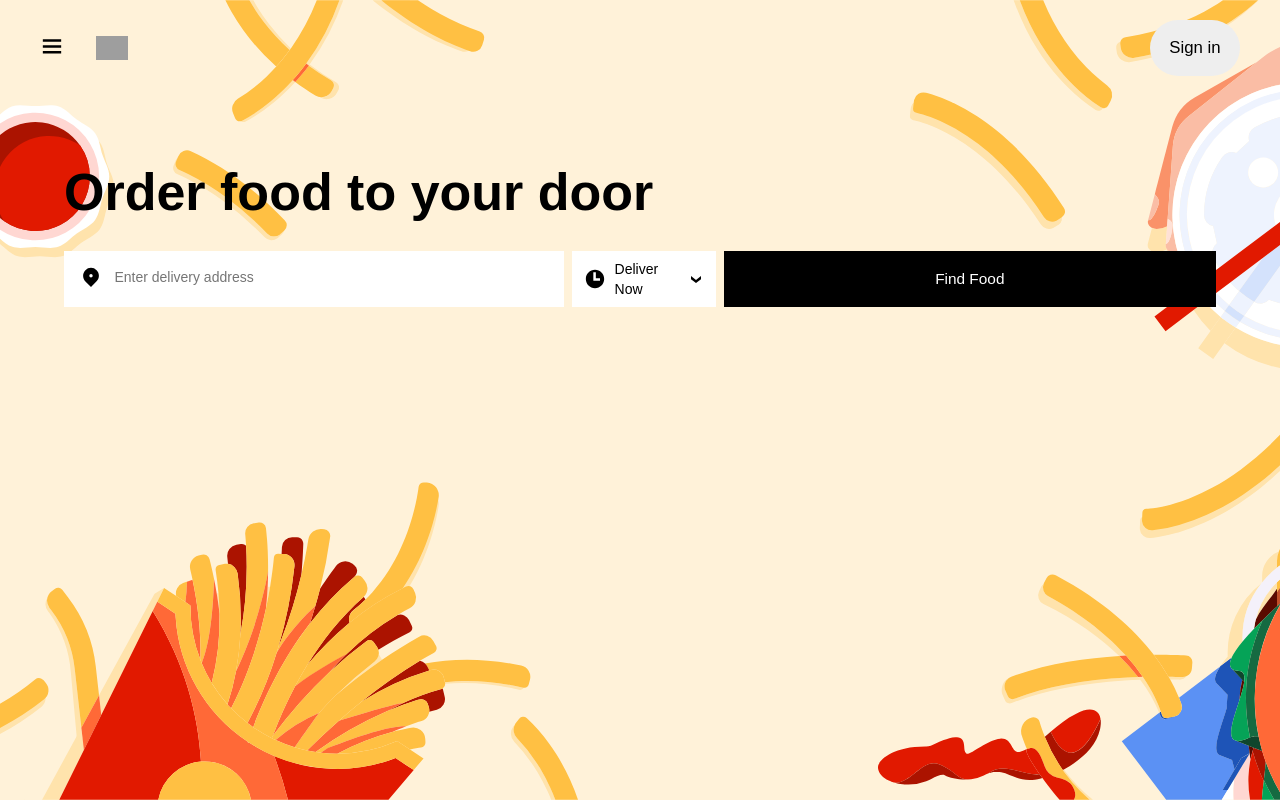
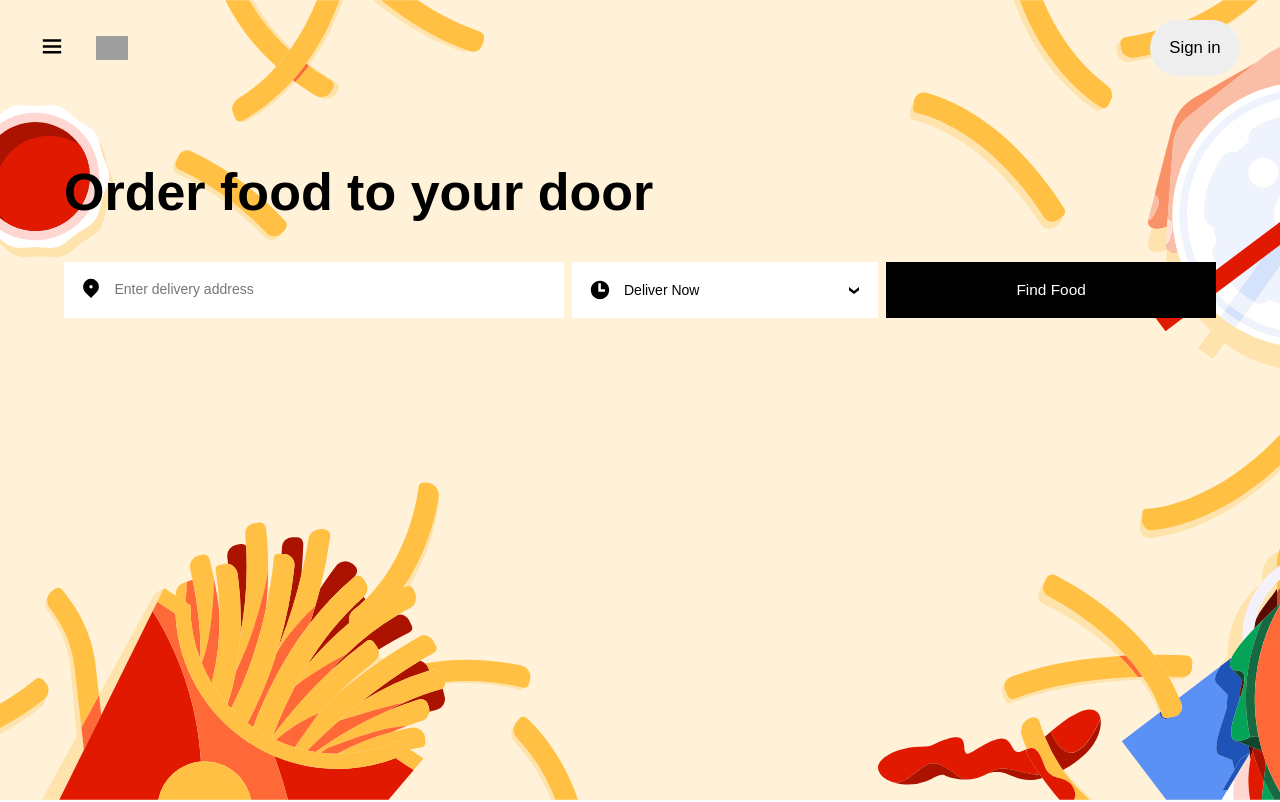
Before and after one commit to akmal2409/spring-foodie-app-react, a React (Create React App) app: page / in a window 1280 px wide. Shown: the top 802 px of the page. Built offline with nearby package versions, Linux system fonts and the light colour scheme; grey boxes are pictures that could not be loaded; a web font is replaced by a local one.

Commit message:
[CHANGE] Adjust the width and spacing of the search container elements

```diff
--- a/src/components/landing/SearchContainer.tsx
+++ b/src/components/landing/SearchContainer.tsx
@@ -22,7 +22,8 @@ const StyledSection = styled.section`
 
   display: flex;
   flex-direction: column;
-  gap: 0.2rem;
+  gap: 1rem;
+  column-gap: 0.3rem;
 
   h1 {
       max-width: 75%;
@@ -92,11 +93,11 @@ const SearchSection = () => {
         autocomplete
         optionIcon={<MapPinIcon />}
         suggestions={suggestions} />
-      <Dropdown value={'Deliver Now'} icon={<ClockIcon />} classes='mt-4'>
+      <Dropdown flexGrow={2} value={'Deliver Now'} icon={<ClockIcon />} classes='mt-4'>
         <Option value='Deliver Now' onClick={() => { }} label='Deliver Now' optionIcon={<ClockIcon />} />
         <Option value='Schedule for later' onClick={() => { }} label='Schedule for later' optionIcon={<CalendarIcon />} />
       </Dropdown>
-      <PrimaryButton height='56px'>Find Food</PrimaryButton>
+      <PrimaryButton style={{ flexGrow: 1 }} height='56px'>Find Food</PrimaryButton>
     </SearchContainer>
   </StyledSection>;
 }
--- a/src/components/layout/Logo.tsx
+++ b/src/components/layout/Logo.tsx
@@ -4,7 +4,11 @@ import logoTransparentDark from '../../assets/logo-transparent-dark.svg';
 const StyledLogo = styled.img`
   display: block;
   height: 24px;
-  width: auto;
+  width: 300px;
+
+  @media (min-width: 768px) {
+    width: auto;
+  }
 `;
 
 const Logo = () => {
--- a/src/components/ui/dropdowns/Dropdown.tsx
+++ b/src/components/ui/dropdowns/Dropdown.tsx
@@ -14,6 +14,9 @@ export const DropdownContainer = styled.div<StylePropsContainer>`
   padding: 8px 0;
   margin: 0;
   cursor: pointer;
+  width: 100%;
+
+  ${props => props.flexGrow ? `flex-grow: ${props.flexGrow};` : ''}
 `;
 
 const OptionContainer = styled.ul`
@@ -57,6 +60,7 @@ const Dropdown = (props: Props) => {
   return <DropdownContainer
     className={props.classes}
     onClick={toggle}
+    flexGrow={props.flexGrow}
     ref={containerRef}
     height={props.height}
     background={props.background}>
@@ -79,11 +83,13 @@ type Props = {
   classes?: string;
   minWidth?: string;
   maxWidth?: string;
+  flexGrow?: number;
 };
 
 type StylePropsContainer = {
   height?: string;
   background?: string;
+  flexGrow?: number;
 }
 
 export default Dropdown;
```
